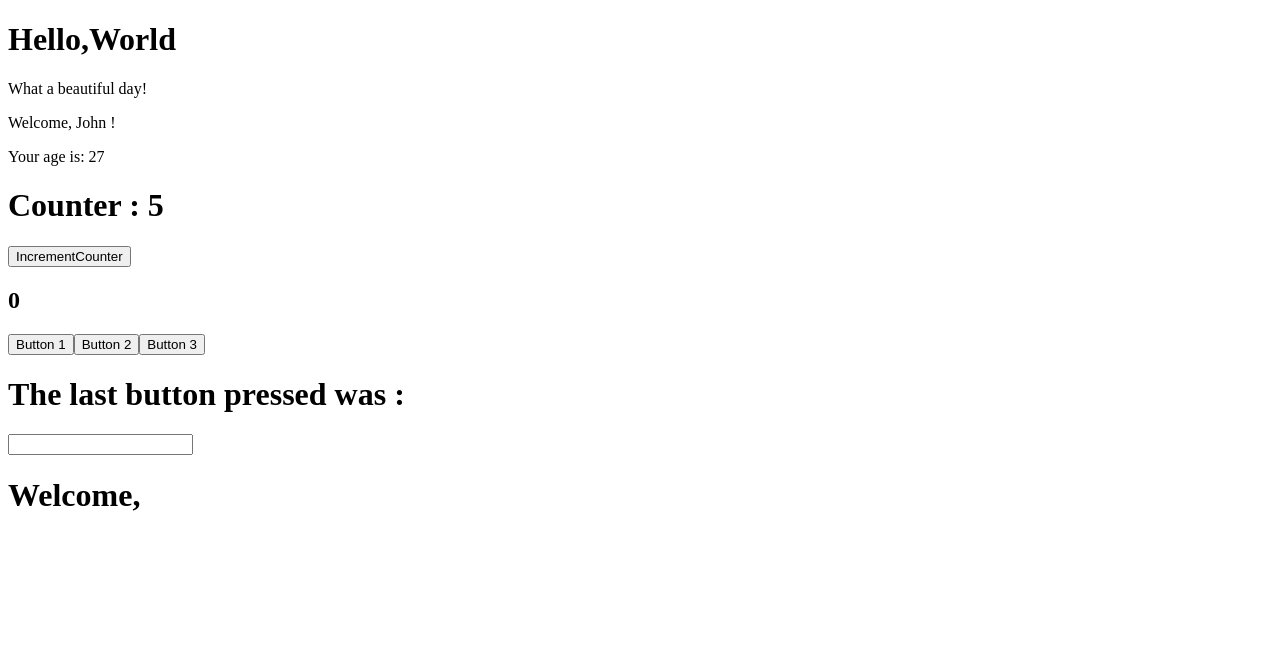
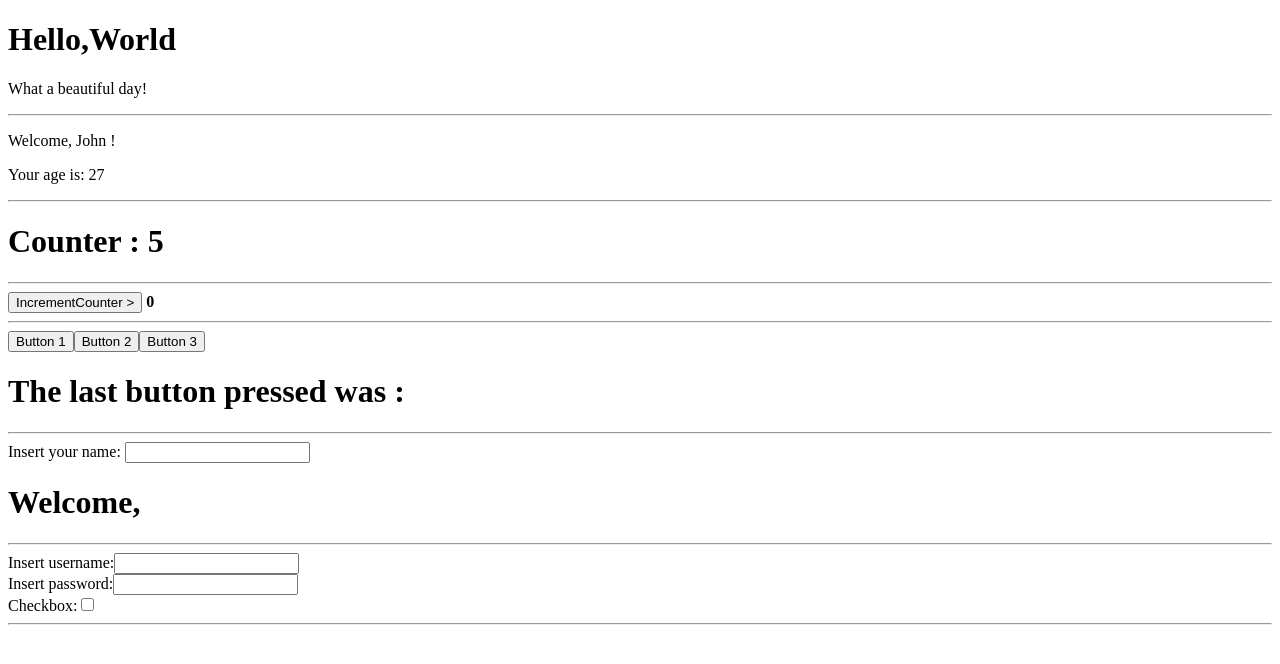
Before and after one commit to GiuseppeFilannino/React-exercises, a React (Create React App) app in the folder my-app/: page / in a window 1280 px wide. Shown: the top 664 px of the page. Built offline with nearby package versions, Linux system fonts and the light colour scheme.

Commit message:
forms-02

```diff
--- a/my-app/src/App.js
+++ b/my-app/src/App.js
@@ -6,6 +6,7 @@ import { Counter } from './Counter';
 import { ClickCounter } from './ClickCounter';
 import { ClickTracker } from './ClickTracker';
 import { InteractiveWelcome } from './InteractiveWelcome';
+import { Login } from './Login';
 
 
 export class App extends React.Component {
@@ -13,12 +14,13 @@ export class App extends React.Component {
         return (
 
             <div>
-                <HelloWorld />
-                <Welcome  />
-                <Counter />
-                <ClickCounter />
-                <ClickTracker />
-                <InteractiveWelcome />
+                <HelloWorld /> <hr></hr>
+                <Welcome  /> <hr></hr>
+                <Counter /> <hr></hr>
+                <ClickCounter /> <hr></hr>
+                <ClickTracker /> <hr></hr>
+                <InteractiveWelcome /> <hr></hr>
+                <Login /> <hr></hr>
 
 
             </div>
--- a/my-app/src/ClickCounter.js
+++ b/my-app/src/ClickCounter.js
@@ -19,7 +19,7 @@ export class ClickCounter extends React.Component {
     render() {
         return (
             <div >
-                <button onClick={this.handleIncrementCounter}>IncrementCounter</button> <h2>{this.state.count}</h2>
+                <button onClick={this.handleIncrementCounter}>IncrementCounter &gt; </button> <nobr><strong>{this.state.count}</strong></nobr>
 
             </div>
         )
--- a/my-app/src/ClickTracker.js
+++ b/my-app/src/ClickTracker.js
@@ -7,12 +7,13 @@ export class ClickTracker extends React.Component {
 
 
     handleClickTracker = (event) => {
+        const value = event.target.innerText
         // console.log(event.target.innerText)
 
 
         this.setState(() => {
             return {
-                target: this.state.target + event.target.innerText
+                target: value
             }
         })
 
--- a/my-app/src/InteractiveWelcome.js
+++ b/my-app/src/InteractiveWelcome.js
@@ -31,7 +31,7 @@ export class InteractiveWelcome extends React.Component {
 
 
             <div>
-                <input  onChange={this.handleInputText}></input>
+                <label>Insert your name: </label><input  onChange={this.handleInputText}></input>
                 <h1>Welcome, {this.state.name}</h1>
 
 
--- /dev/null
+++ b/my-app/src/Login.js
@@ -0,0 +1,25 @@
+import React from "react";
+
+
+
+export class Login extends React.Component {
+
+
+
+    render() {
+        return (
+
+
+            <div>
+
+                <label>Insert username:</label><input></input><br/>
+                <label>Insert password:</label><input type="password"></input><br/>
+                <label>Checkbox:</label><input type="checkbox"></input>
+
+
+
+
+            </div>
+        )
+    }
+}
```
